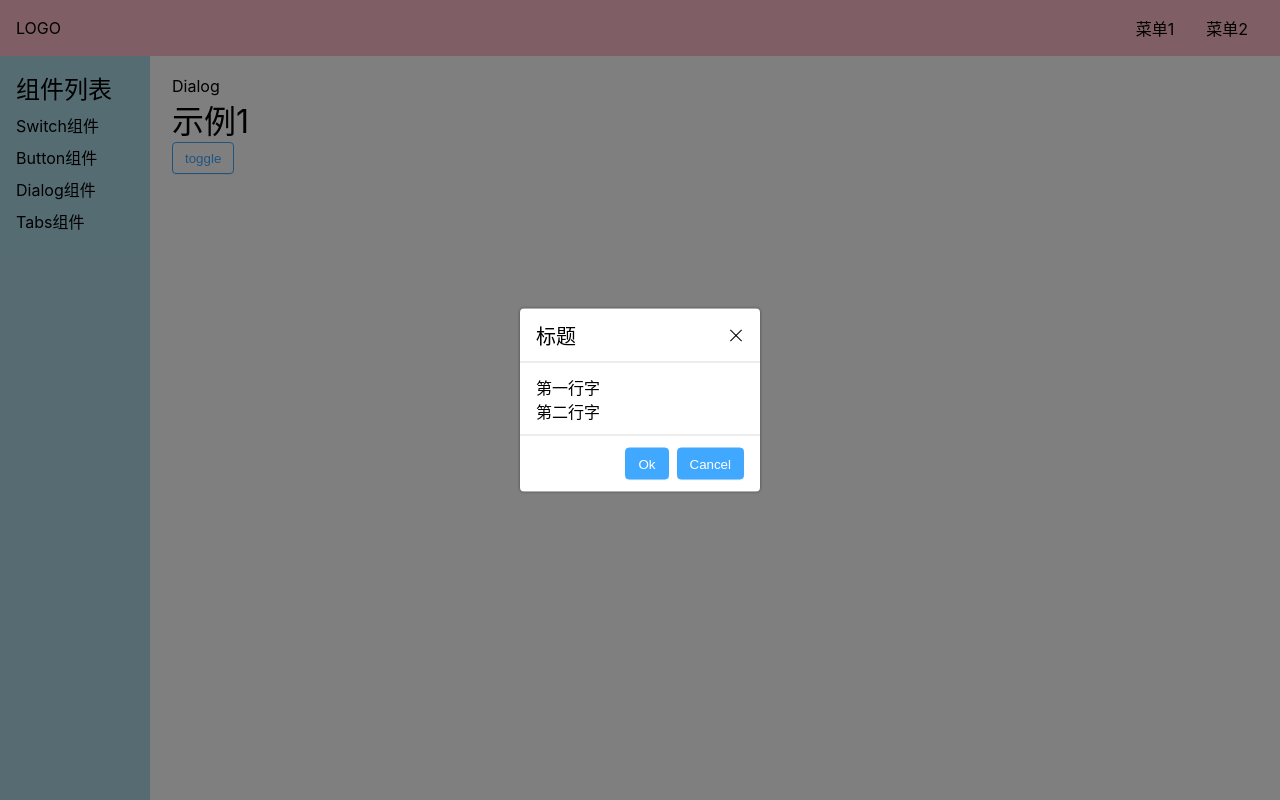
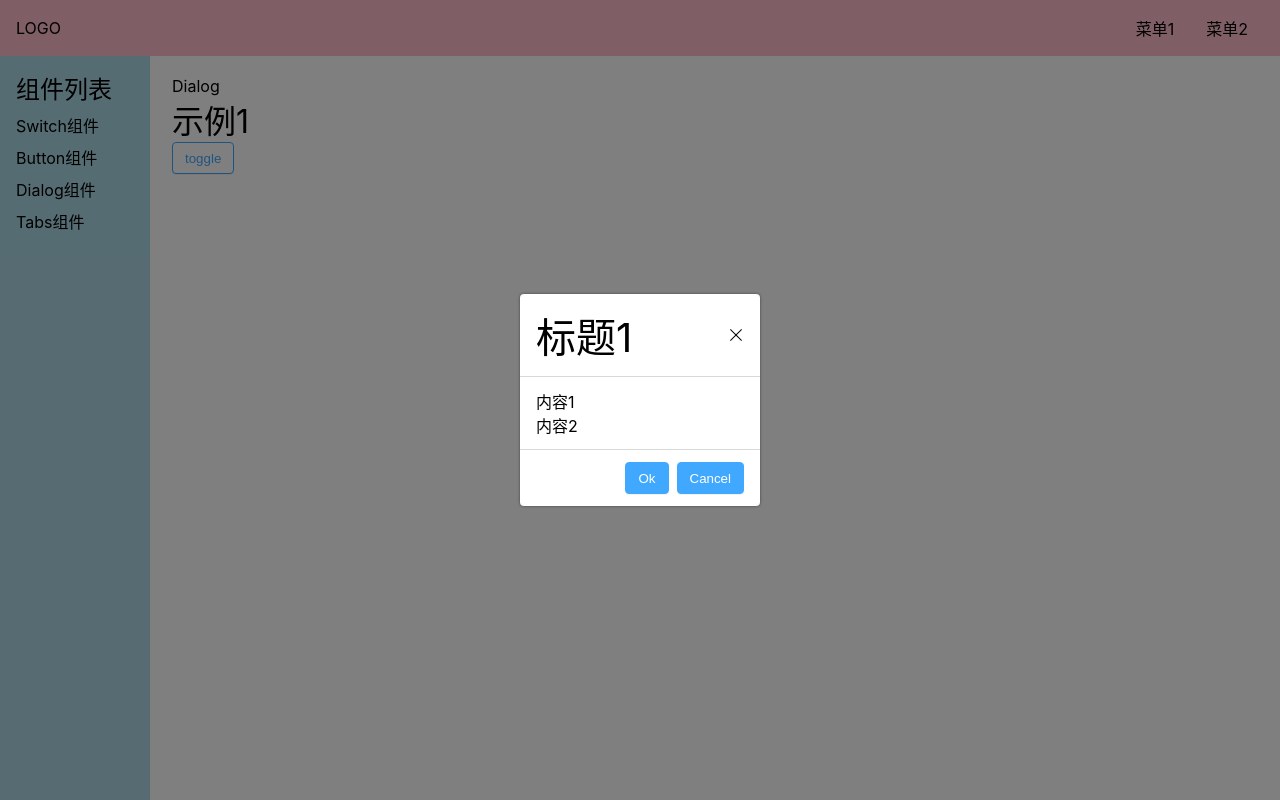
Before and after one commit to lightbuild/Light-ui, a Vue app: page /#/doc/dialog in a window 1280 px wide. Both pictures are taken after a click on the button "toggle". Built offline with nearby package versions, Linux system fonts and the light colour scheme.

Commit message:
使用具名插槽和Teleport组件

```diff
--- a/src/components/DialogDemo.vue
+++ b/src/components/DialogDemo.vue
@@ -2,7 +2,14 @@
   <div>Dialog</div>
   <h1>示例1</h1>
   <Button @click="toggle">toggle</Button>
-  <Dialog v-model:visible="visible" :close-onclick-overlay="false" :ok="f1" :cancel="f2"></Dialog>
+  <Dialog v-model:visible="visible" :close-onclick-overlay="false" :ok="f1" :cancel="f2" title="hahh">
+    <template v-slot:title><h1>标题1</h1></template>
+    <template v-slot:content>
+      <p>内容1</p>
+      <p>内容2</p>
+    </template>
+    <p>哈哈哈222</p>
+  </Dialog>
 </template>
 
 <script lang="ts">
--- a/src/lib/Dialog.vue
+++ b/src/lib/Dialog.vue
@@ -1,12 +1,15 @@
 <template>
   <template v-if="visible">
+    <Teleport to="body">
       <div class="light-dialog-overlay" @click="OnclickOverlay"></div>
       <div class="light-dialog-wrapper">
         <div class="light-dialog">
-        <header>标题 <span class="light-dialog-close" @click="close"></span></header>
+          <header>
+            <slot name="title"/>
+            <span class="light-dialog-close" @click="close"></span>
+          </header>
           <main>
-          <p>第一行字</p>
-          <p>第二行字</p>
+            <slot name="content"/>
           </main>
           <footer>
             <Button @click="ok" level="main">Ok</Button>
@@ -14,6 +17,7 @@
           </footer>
         </div>
       </div>
+    </Teleport>
   </template>
 </template>
 
@@ -30,11 +34,11 @@
         type: Boolean,
         default: true,
       },
-      ok:{
-        type:Function
+      ok: {
+        type: Function
       },
-      cancel:{
-        type:Function
+      cancel: {
+        type: Function
       }
 
     },
@@ -48,15 +52,15 @@
         }
       };
       const ok = () => {
-        if(props.ok?.() !== false){
-          close()
+        if (props.ok?.() !== false) {
+          close();
         }
-      }
+      };
       const cancel = () => {
-        context.emit('cancel')
-        close()
-      }
-      return {close, OnclickOverlay,ok,cancel};
+        context.emit('cancel');
+        close();
+      };
+      return {close, OnclickOverlay, ok, cancel};
     },
     components: {Button}
   };
```
Lines whose indentation alone changed are shown as unchanged.
